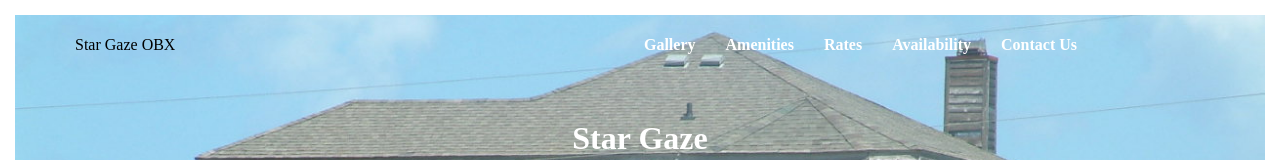
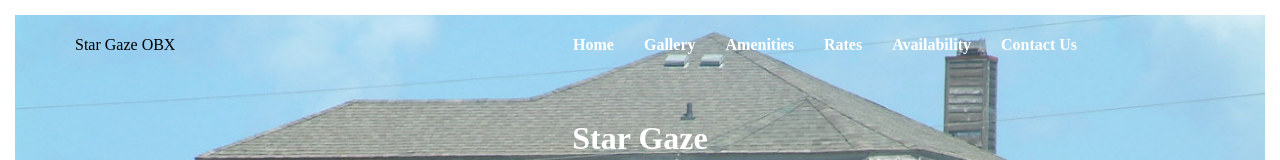
Before and after one commit to klodnicki/www.stargazeobx.com, an Angular app in the folder client/: page /home in a window 1280 px wide. Shown: the top 160 px of the page. Built offline with nearby package versions, Linux system fonts and the light colour scheme.

Commit message:
Fixed nav position

```diff
--- a/client/src/app/layout/layout.component.scss
+++ b/client/src/app/layout/layout.component.scss
@@ -7,5 +7,6 @@ div {
   app-nav {
     position: absolute;
     width: calc(100% - #{2 * $unit});
+    z-index: 100;
   }
 }
--- a/client/src/app/nav/nav.component.html
+++ b/client/src/app/nav/nav.component.html
@@ -3,9 +3,10 @@
 </div>
 <div id="spacer"></div>
 <div id="links">
-  <a routerLink="gallery">Gallery</a>
-  <a routerLink="amenities">Amenities</a>
-  <a routerLink="rates">Rates</a>
-  <a routerLink="availability">Availability</a>
-  <a routerLink="contactUs">Contact Us</a>
+  <a routerLink="/home">Home</a>
+  <a routerLink="/gallery">Gallery</a>
+  <a routerLink="/amenities">Amenities</a>
+  <a routerLink="/rates">Rates</a>
+  <a routerLink="/availability">Availability</a>
+  <a routerLink="/contactUs">Contact Us</a>
 </div>
--- a/client/src/app/nav/nav.component.scss
+++ b/client/src/app/nav/nav.component.scss
@@ -33,6 +33,7 @@
         font-weight: bolder;
         text-decoration: none;
         text-align: center;
+        cursor: pointer;
       }
     }
 
```
